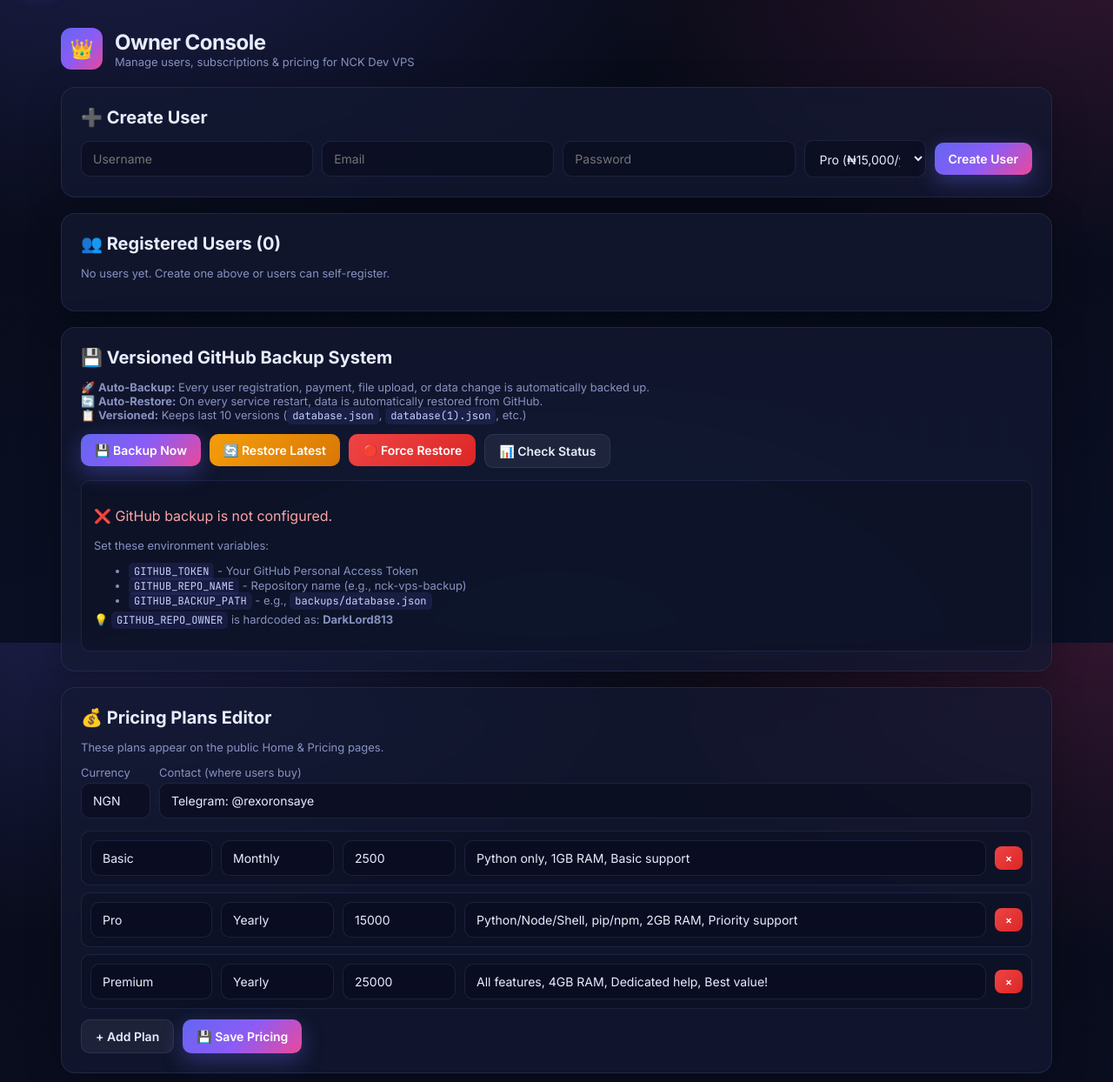
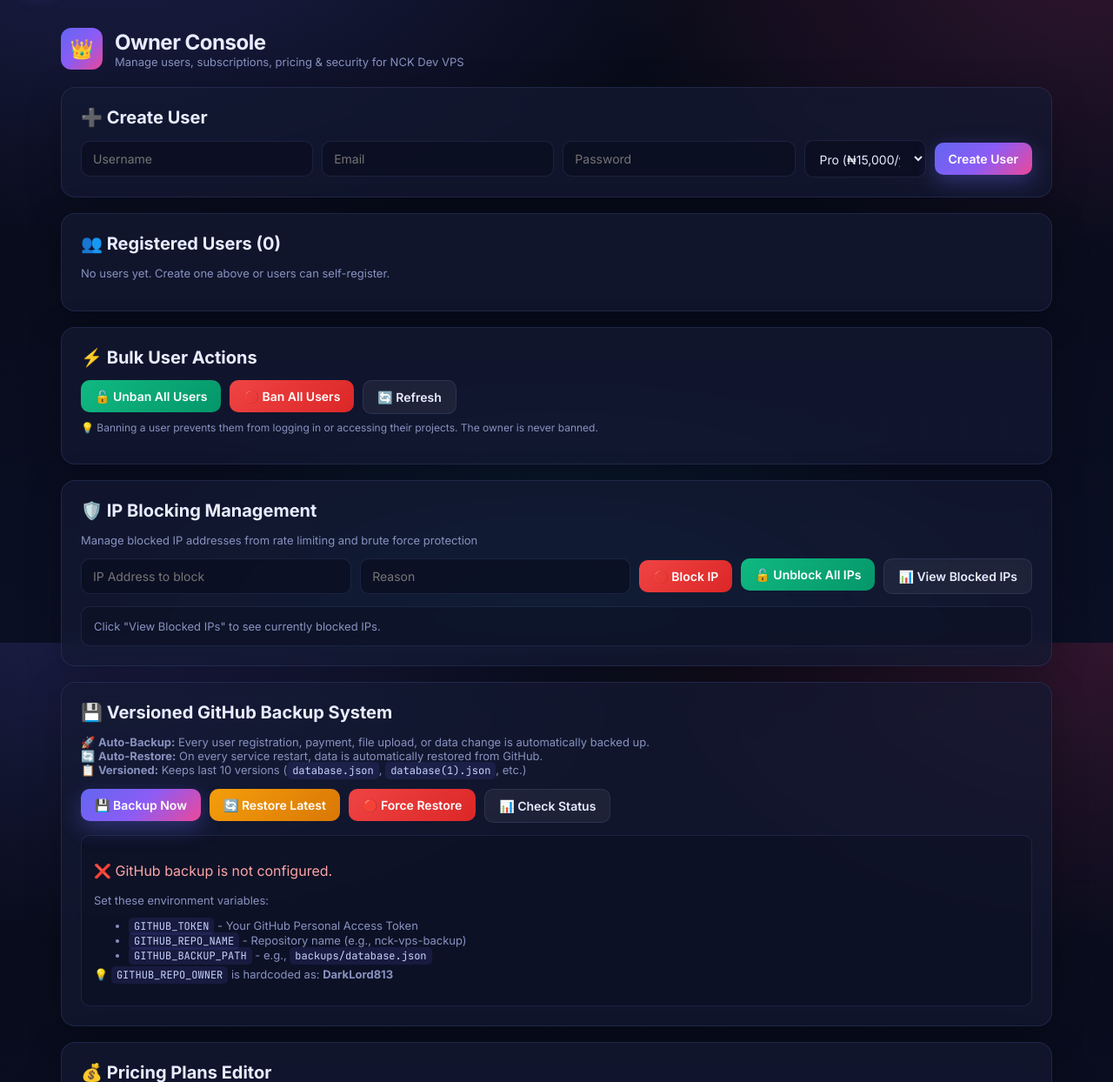
Before and after one commit to DarkLord813/nck-dev-vps, a Flask app: page /owner in a window 1280 px wide. Shown: the part 61-1305 px from the top of the page at 87% size. Run offline with Flask 3, Linux system fonts and the light colour scheme; the visitor is signed in with stand-in values (Sample User, id 1).

Commit message:
Update owner.html

```diff
--- a/templates/owner.html
+++ b/templates/owner.html
@@ -6,10 +6,11 @@
     <div style="width:48px;height:48px;border-radius:12px;background:var(--grad);display:grid;place-items:center;font-size:22px">👑</div>
     <div>
       <h1 style="font-size:24px;margin:0">Owner Console</h1>
-      <p class="muted" style="margin:0">Manage users, subscriptions & pricing for NCK Dev VPS</p>
+      <p class="muted" style="margin:0">Manage users, subscriptions, pricing & security for NCK Dev VPS</p>
     </div>
   </div>
 
+  <!-- ==================== CREATE USER ==================== -->
   <div class="card">
     <h2>➕ Create User</h2>
     <form method="post" action="/owner/create" class="row">
@@ -17,30 +18,50 @@
       <input name="email" type="email" placeholder="Email" required>
       <input name="password" placeholder="Password" required>
       <select name="subscription" style="max-width:140px">
-        <option value="Basic">Basic (₦2,500/mo)</option>
-        <option value="Pro" selected>Pro (₦15,000/yr)</option>
-        <option value="Premium">Premium (₦25,000/yr)</option>
+        <option value="Basic">Basic (₦2,500/mo) - 1 project</option>
+        <option value="Pro" selected>Pro (₦15,000/yr) - 5 projects</option>
+        <option value="Premium">Premium (₦25,000/yr) - 20 projects</option>
       </select>
       <button class="btn btn-primary">Create User</button>
     </form>
   </div>
 
+  <!-- ==================== REGISTERED USERS ==================== -->
   <div class="card">
     <h2>👥 Registered Users ({{users|length}})</h2>
     {% if not users %}<p class="muted">No users yet. Create one above or users can self-register.</p>{% endif %}
     {% if users %}
     <div style="overflow-x:auto">
     <table>
-      <tr><th>User</th><th>Email</th><th>Subscription</th><th>Status</th><th>Created</th><th>Auto-login Link</th><th>Actions</th></tr>
+      <tr>
+        <th>User</th>
+        <th>Email</th>
+        <th>Subscription</th>
+        <th>Status</th>
+        <th>Created</th>
+        <th>Auto-login Link</th>
+        <th>Actions</th>
+      </tr>
       {% for name, u in users.items() %}
       <tr>
         <td><b>{{name}}</b></td>
         <td>{{u.email or 'N/A'}}</td>
         <td><span class="badge badge-subscription">{{u.subscription or 'Basic'}}</span></td>
-        <td>{% if u.payment_status == 'paid' %}<span class="badge badge-on">✅ Paid</span>{% else %}<span class="badge badge-off">⏳ Pending</span>{% endif %}</td>
+        <td>
+          {% if u.payment_status == 'paid' %}
+            <span class="badge badge-on">✅ Paid</span>
+          {% else %}
+            <span class="badge badge-off">⏳ Pending</span>
+          {% endif %}
+          {% if u.banned %}
+            <span class="badge badge-off" style="background:rgba(239,68,68,0.2);color:#fca5a5;border:1px solid rgba(239,68,68,0.35)">🚫 Banned</span>
+          {% endif %}
+        </td>
         <td class="muted" style="font-size:12px">{{ (u.created_at or 0)|int|string|truncate(20) }}</td>
         <td><a href="{{base_url}}/auto/{{u.token}}" target="_blank" style="font-size:11px;word-break:break-all">{{base_url}}/auto/{{u.token}}</a></td>
         <td>
+          <div style="display:flex;flex-direction:column;gap:4px">
+            <div style="display:flex;gap:4px;flex-wrap:wrap">
               <form class="inline" method="post" action="/owner/update_subscription/{{name}}">
                 <select name="subscription" style="padding:4px 8px;font-size:11px;width:100px">
                   <option value="Basic" {% if u.subscription == 'Basic' %}selected{% endif %}>Basic</option>
@@ -52,12 +73,62 @@
               <form class="inline" method="post" action="/owner/delete/{{name}}" onsubmit="return confirm('Delete {{name}}? This will remove all their files!')">
                 <button class="btn btn-danger btn-sm">Delete</button>
               </form>
+            </div>
+            <div style="display:flex;gap:4px;flex-wrap:wrap">
+              {% if u.banned %}
+                <form class="inline" method="post" action="/owner/unban/{{name}}">
+                  <button class="btn btn-ok btn-sm" style="font-size:10px">🔓 Unban</button>
+                </form>
+              {% else %}
+                <form class="inline" method="post" action="/owner/ban/{{name}}" onsubmit="return confirm('Ban {{name}}? They will not be able to login or access their projects.')">
+                  <button class="btn btn-danger btn-sm" style="font-size:10px">🚫 Ban</button>
+                </form>
+              {% endif %}
+            </div>
+          </div>
         </td>
       </tr>
       {% endfor %}
     </table>
     </div>
     {% endif %}
+  </div>
+
+  <!-- ==================== BULK USER MANAGEMENT ==================== -->
+  <div class="card">
+    <h2>⚡ Bulk User Actions</h2>
+    <div style="display:flex;gap:10px;flex-wrap:wrap">
+      <form method="post" action="/owner/unban-all" onsubmit="return confirm('Unban ALL users? This will restore access to all banned users.')">
+        <button class="btn btn-ok">🔓 Unban All Users</button>
+      </form>
+      <form method="post" action="/owner/ban-all" onsubmit="return confirm('⚠️ Ban ALL users? Only the owner will have access. This is a severe action!')">
+        <button class="btn btn-danger">🚫 Ban All Users</button>
+      </form>
+      <button class="btn btn-ghost" onclick="location.reload()">🔄 Refresh</button>
+    </div>
+    <p class="muted" style="margin-top:8px;font-size:12px">💡 Banning a user prevents them from logging in or accessing their projects. The owner is never banned.</p>
+  </div>
+
+  <!-- ==================== IP BLOCKING MANAGEMENT ==================== -->
+  <div class="card">
+    <h2>🛡️ IP Blocking Management</h2>
+    <p class="muted">Manage blocked IP addresses from rate limiting and brute force protection</p>
+
+    <div style="display:flex;gap:10px;flex-wrap:wrap;margin-bottom:14px">
+      <form method="post" action="/admin/block-ip" class="row" style="flex:1">
+        <input name="ip" placeholder="IP Address to block" required style="flex:1;min-width:120px">
+        <input name="reason" placeholder="Reason" style="flex:1;min-width:120px">
+        <button class="btn btn-danger">🚫 Block IP</button>
+      </form>
+      <form method="post" action="/admin/unblock-all-ips">
+        <button class="btn btn-ok">🔓 Unblock All IPs</button>
+      </form>
+      <button class="btn btn-ghost" onclick="fetchBlockedIPs()">📊 View Blocked IPs</button>
+    </div>
+
+    <div id="blocked-ips-list" style="background:rgba(10,14,32,0.5);border-radius:10px;padding:14px;border:1px solid var(--border);max-height:200px;overflow-y:auto">
+      <p class="muted" style="margin:0">Click "View Blocked IPs" to see currently blocked IPs.</p>
+    </div>
   </div>
 
   <!-- ==================== BACKUP PANEL ==================== -->
@@ -88,8 +159,8 @@
       <p class="muted" style="margin:0">Click "Check Status" to see backup information.</p>
     </div>
   </div>
-  <!-- ==================== END BACKUP PANEL ==================== -->
 
+  <!-- ==================== PRICING EDITOR ==================== -->
   <div class="card" id="pricing">
     <h2>💰 Pricing Plans Editor</h2>
     <p class="muted">These plans appear on the public Home & Pricing pages.</p>
@@ -120,6 +191,7 @@
 </div>
 
 <script>
+// ==================== ADD PLAN ====================
 function addPlan() {
   const d = document.createElement('div');
   d.className = 'row';
@@ -132,6 +204,7 @@ function addPlan() {
   document.getElementById('plans').appendChild(d);
 }
 
+// ==================== BACKUP FUNCTIONS ====================
 async function checkBackupStatus() {
     const statusDiv = document.getElementById('backup-status-display');
     statusDiv.innerHTML = '<p class="muted">Checking backup status...</p>';
@@ -177,7 +250,36 @@ async function checkBackupStatus() {
     }
 }
 
-// Auto-check on page load
+// ==================== IP BLOCKING FUNCTIONS ====================
+async function fetchBlockedIPs() {
+    const listDiv = document.getElementById('blocked-ips-list');
+    listDiv.innerHTML = '<p class="muted">Loading blocked IPs...</p>';
+
+    try {
+        const response = await fetch('/admin/blocked-ips');
+        const data = await response.json();
+
+        if (data.blocked_ips && data.blocked_ips.length > 0) {
+            let html = '<div style="display:flex;flex-direction:column;gap:6px">';
+            data.blocked_ips.forEach(ip => {
+                html += `
+                    <div style="display:flex;justify-content:space-between;align-items:center;padding:8px 12px;background:rgba(239,68,68,0.1);border-radius:6px;border:1px solid rgba(239,68,68,0.2)">
+                        <span><code style="color:#fca5a5">${ip.ip}</code> ${ip.reason ? `<span class="muted">- ${ip.reason}</span>` : ''}</span>
+                        <span class="muted" style="font-size:11px">Expires: ${ip.expires || 'Never'}</span>
+                    </div>
+                `;
+            });
+            html += '</div>';
+            listDiv.innerHTML = html;
+        } else {
+            listDiv.innerHTML = '<p style="color:#6ee7b7">✅ No IPs currently blocked.</p>';
+        }
+    } catch (error) {
+        listDiv.innerHTML = `<p style="color:#fca5a5">Error fetching blocked IPs: ${error.message}</p>`;
+    }
+}
+
+// Auto-check backup status on page load
 document.addEventListener('DOMContentLoaded', function() {
     checkBackupStatus();
 });
```
Lines whose indentation alone changed are shown as unchanged.
